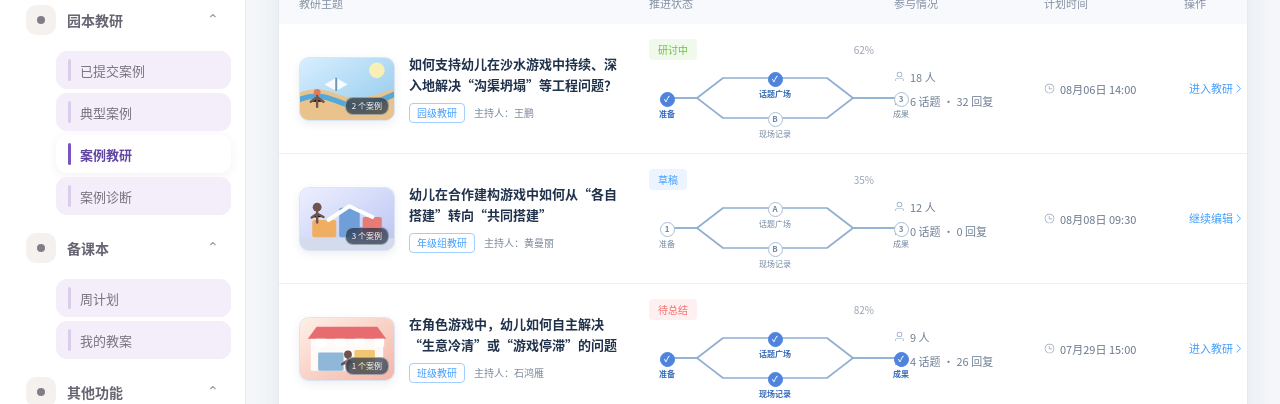
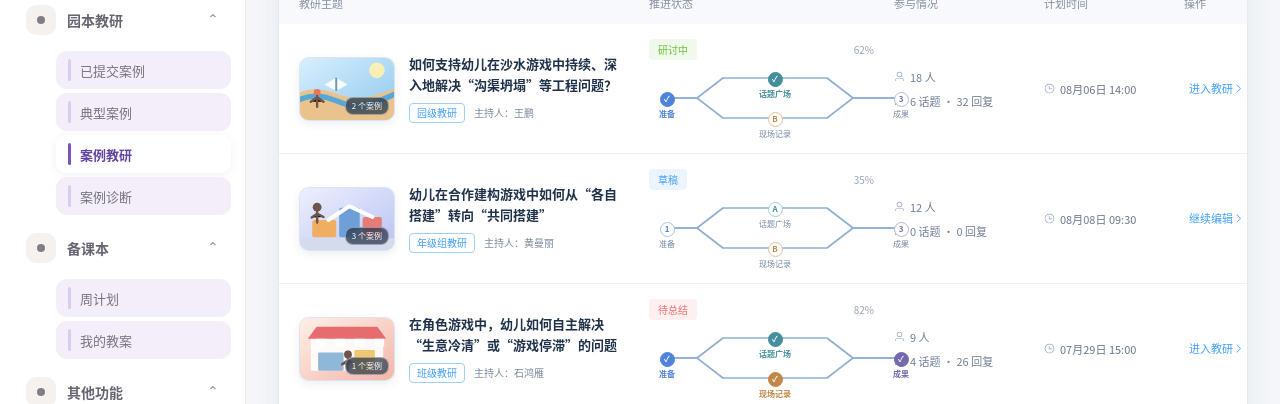
Before and after one commit to Finder92/fangzhuo-case-research, a Vue app: page / in a window 1280 px wide. Shown: the part 396-800 px from the top of the page. Built offline with nearby package versions, Linux system fonts and the light colour scheme.

Commit message:
feat: add restrained semantic node colors

```diff
--- a/src/components/ResearchList.vue
+++ b/src/components/ResearchList.vue
@@ -159,16 +159,16 @@ const hasResults = (item) => item.status === '已完成' || item.stage >= 4
                 <polyline points="126,8 178,8 204,28 252,28" />
                 <polyline points="126,48 178,48 204,28 252,28" />
               </svg>
-              <div class="parallel-mini-node" :class="{ done: isPrepared(item) }">
+              <div class="parallel-mini-node node-prepare" :class="{ done: isPrepared(item) }">
                 <i>{{ isPrepared(item) ? '✓' : '1' }}</i><span>准备</span>
               </div>
-              <div class="parallel-mini-node" :class="{ done: hasResearchRecord(item) }">
+              <div class="parallel-mini-node node-topic" :class="{ done: hasResearchRecord(item) }">
                 <i>{{ hasResearchRecord(item) ? '✓' : 'A' }}</i><span>话题广场</span>
               </div>
-              <div class="parallel-mini-node" :class="{ done: hasOnsiteRecord(item) }">
+              <div class="parallel-mini-node node-onsite" :class="{ done: hasOnsiteRecord(item) }">
                 <i>{{ hasOnsiteRecord(item) ? '✓' : 'B' }}</i><span>现场记录</span>
               </div>
-              <div class="parallel-mini-node" :class="{ done: hasResults(item) }">
+              <div class="parallel-mini-node node-result" :class="{ done: hasResults(item) }">
                 <i>{{ hasResults(item) ? '✓' : '3' }}</i><span>成果</span>
               </div>
             </div>
--- a/src/styles.css
+++ b/src/styles.css
@@ -174,14 +174,18 @@ button { cursor: pointer; }
 .parallel-status-mini { width: 270px; height: 68px; position: relative; }
 .parallel-mini-lines { position: absolute; z-index: 0; inset: 0; width: 270px; height: 68px; overflow: visible; }
 .parallel-mini-lines polyline { fill: none; stroke: #8faed2; stroke-width: 1.65; stroke-linecap: round; stroke-linejoin: round; vector-effect: non-scaling-stroke; }
-.parallel-mini-node { z-index: 1; display: grid; justify-items: center; align-content: center; gap: 3px; color: #7488a2; font-size: 8px; line-height: 1; white-space: nowrap; position: absolute; width: 50px; min-height: 29px; }
+.parallel-mini-node { --node-color: #4f83dc; --node-border: #a8c1e6; z-index: 1; display: grid; justify-items: center; align-content: center; gap: 3px; color: #7488a2; font-size: 8px; line-height: 1; white-space: nowrap; position: absolute; width: 50px; min-height: 29px; }
+.parallel-mini-node.node-prepare { --node-color: #4f83dc; --node-border: #a8c1e6; }
+.parallel-mini-node.node-topic { --node-color: #438f9d; --node-border: #a8ccd2; }
+.parallel-mini-node.node-onsite { --node-color: #c18749; --node-border: #dfc09d; }
+.parallel-mini-node.node-result { --node-color: #7469aa; --node-border: #bbb5d8; }
 .parallel-status-mini > .parallel-mini-node:nth-of-type(2) { left: 101px; top: 0; }
 .parallel-status-mini > .parallel-mini-node:nth-of-type(3) { left: 101px; top: 40px; }
 .parallel-status-mini > .parallel-mini-node:first-of-type { left: -7px; top: 20px; }
 .parallel-status-mini > .parallel-mini-node:last-of-type { right: -7px; top: 20px; }
-.parallel-mini-node i { display: inline-flex; align-items: center; justify-content: center; width: 15px; height: 15px; border: 1px solid #aabed6; border-radius: 50%; background: #fff; color: #7188a4; font-style: normal; font-size: 8px; font-weight: 700; }
-.parallel-mini-node.done { color: #356bb8; font-weight: 600; }
-.parallel-mini-node.done i { color: #fff; background: #4f83dc; border-color: #4f83dc; }
+.parallel-mini-node i { display: inline-flex; align-items: center; justify-content: center; width: 15px; height: 15px; border: 1px solid var(--node-border); border-radius: 50%; background: #fff; color: var(--node-color); font-style: normal; font-size: 8px; font-weight: 700; }
+.parallel-mini-node.done { color: var(--node-color); font-weight: 600; }
+.parallel-mini-node.done i { color: #fff; background: var(--node-color); border-color: var(--node-color); }
 .editor-layout { display: grid; grid-template-columns: 210px minmax(580px, 1fr) 250px; align-items: start; gap: 18px; }
 .editor-nav, .form-panel, .context-card { background: #fff; border: 1px solid var(--line); border-radius: var(--radius); }
 .editor-nav { padding: 10px; position: sticky; top: 86px; }
```
Also changed, not shown: 1 other file (tests, documents, lock files or other folders).
